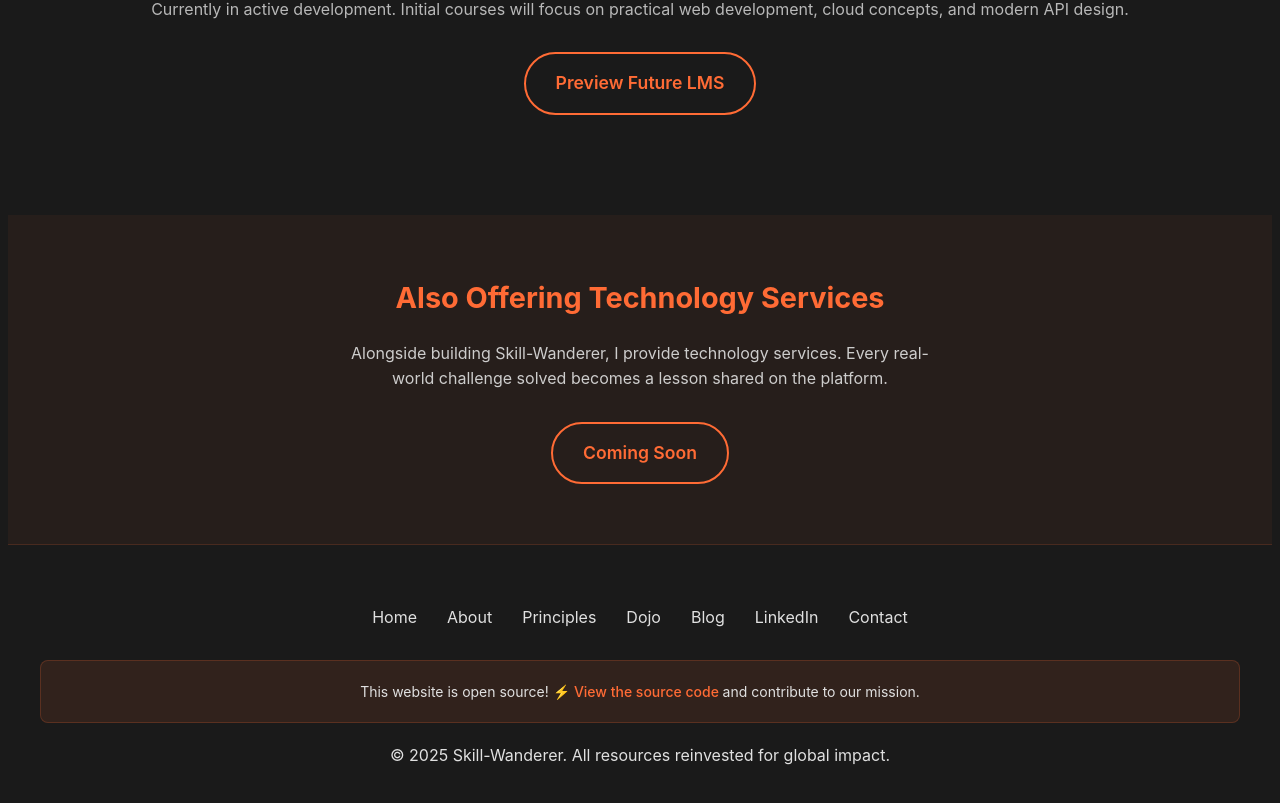
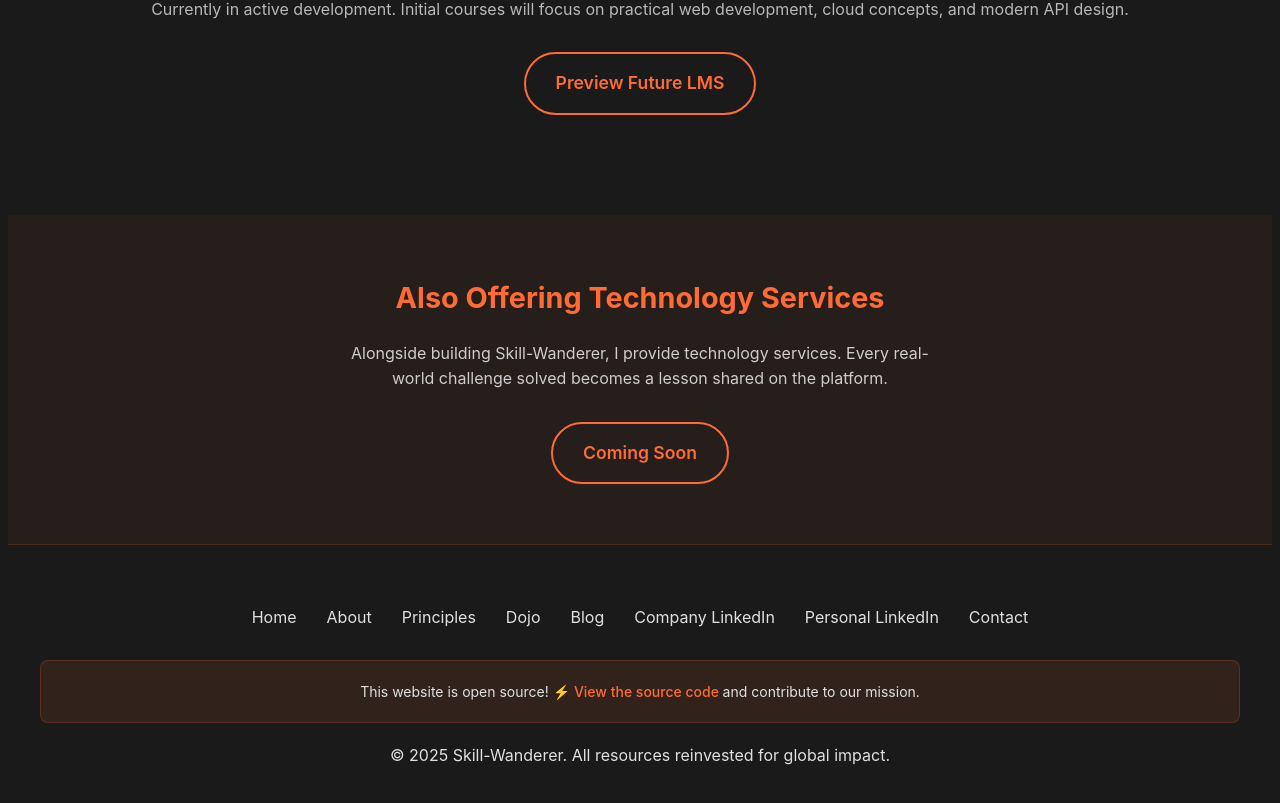
Before and after one commit to skill-wanderer/skill-wanderer-landing-page, a Nuxt app: page / in a window 1280 px wide. Shown: the part 3481-4284 px from the top of the page. Built offline with nearby package versions, Linux system fonts and the light colour scheme.

Commit message:
Add company LinkedIn link to footer
The footer now includes both a company and a personal LinkedIn link, providing users with more options to connect. The company LinkedIn link is labeled accordingly.

```diff
--- a/components/TheFooter.vue
+++ b/components/TheFooter.vue
@@ -3,10 +3,10 @@
       <div class="footer-links">
         <NuxtLink to="/">Home</NuxtLink>
         <NuxtLink to="/about">About</NuxtLink>
-        <NuxtLink to="/principles">Principles</NuxtLink>
-        <NuxtLink to="https://dojo.skill-wanderer.com">Dojo</NuxtLink>
+        <NuxtLink to="/principles">Principles</NuxtLink>        <NuxtLink to="https://dojo.skill-wanderer.com">Dojo</NuxtLink>
         <NuxtLink to="https://wanderings.skill-wanderer.com">Blog</NuxtLink>
-        <a href="https://linkedin.com/in/quan-nguyen-skill-wanderer" target="_blank" rel="noopener noreferrer">LinkedIn</a>
+        <a href="https://linkedin.com/company/skill-wanderer" target="_blank" rel="noopener noreferrer">Company LinkedIn</a>
+        <a href="https://linkedin.com/in/quan-nguyen-skill-wanderer" target="_blank" rel="noopener noreferrer">Personal LinkedIn</a>
         <NuxtLink to="/contact">Contact</NuxtLink>
       </div>
 
```
